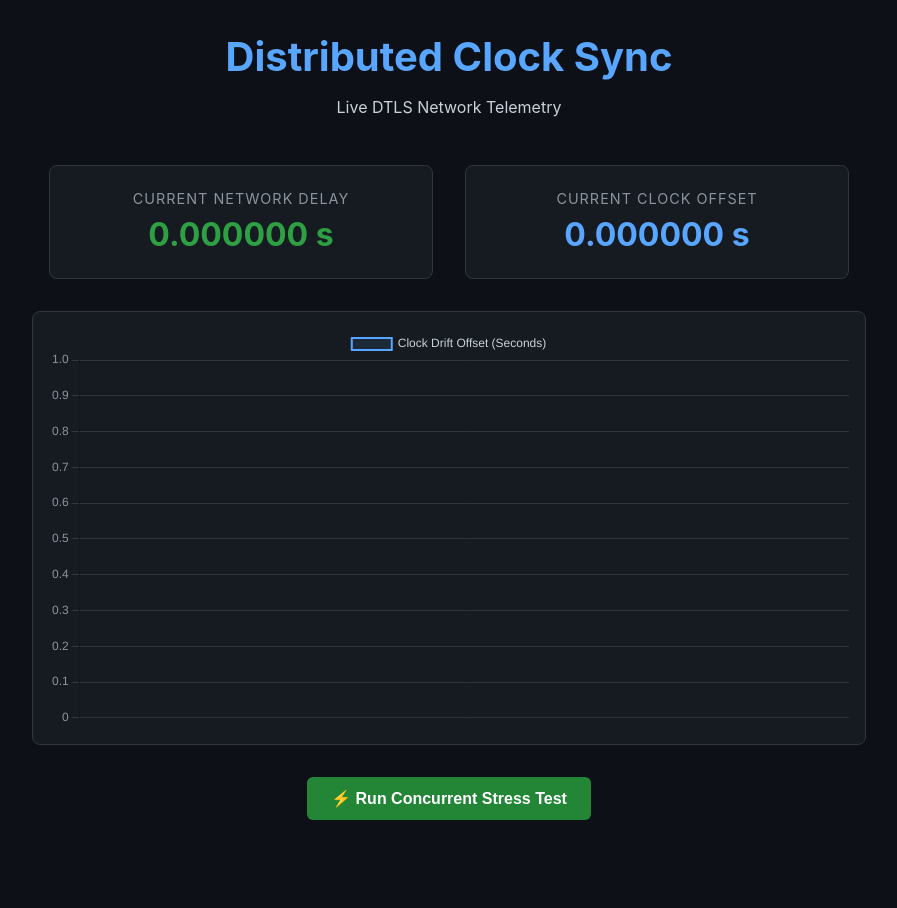
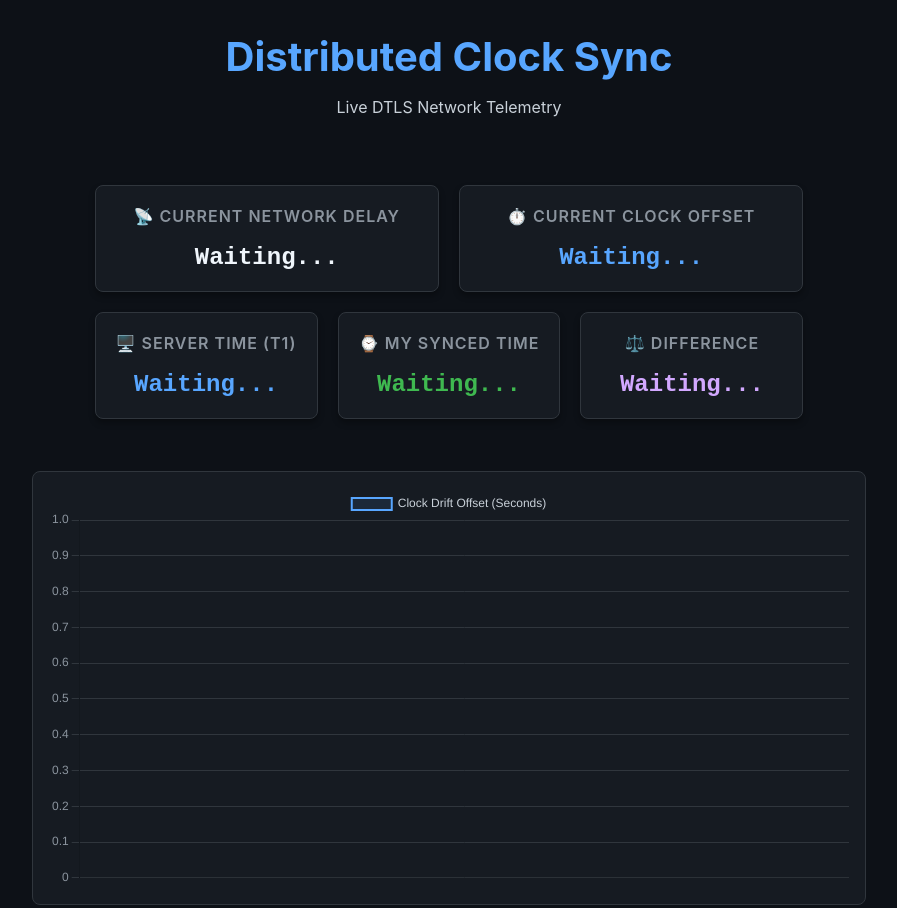
Before and after one commit to ronakmsurana/udp-clock-sync, a website: page index.html in a window 1280 px wide. Shown: the top 908 px of the page, without its empty margins (191-1088 px from the left). Before the commit the page ends 852 px from the top, so only its background shows below. Drawn offline with nearby package versions, Linux system fonts and the light colour scheme; no server answers.

Commit message:
Displayed dynamic Synchronised time on frontend, improved server side metrics

```diff
--- a/index.html
+++ b/index.html
@@ -44,6 +44,61 @@
             border-radius: 8px;
             padding: 1rem;
         }
+        /* The Layout Grid */
+        .dashboard-grid {
+            display: grid;
+            grid-template-columns: repeat(6, 1fr); /* 6 invisible columns to make math easy */
+            gap: 20px;
+            margin: 20px auto;
+            max-width: 900px; /* Keeps the cards from stretching too far on wide screens */
+        }
+
+        /* Top row cards take up half the width (3 columns each) */
+        .dashboard-grid .metric-card:nth-child(1),
+        .dashboard-grid .metric-card:nth-child(2) {
+            grid-column: span 3;
+        }
+
+        /* Bottom row cards take up a third of the width (2 columns each) */
+        .dashboard-grid .metric-card:nth-child(3),
+        .dashboard-grid .metric-card:nth-child(4),
+        .dashboard-grid .metric-card:nth-child(5) {
+            grid-column: span 2;
+        }
+
+        /* The Universal Card Style */
+        .metric-card {
+            background: #161b22;
+            padding: 20px;
+            border-radius: 8px;
+            border: 1px solid #30363d;
+            text-align: center;
+            display: flex;
+            flex-direction: column;
+            justify-content: center;
+            box-shadow: 0 4px 6px rgba(0, 0, 0, 0.3); /* Adds a nice subtle shadow */
+        }
+
+        /* Text Styling */
+        .metric-title {
+            font-size: 16px;
+            color: #8b949e;
+            margin-bottom: 10px;
+            font-weight: 600;
+        }
+
+        .metric-value {
+            font-size: 24px;
+            font-family: monospace;
+            font-weight: bold;
+        }
+
+        /* Specific Colors for the Numbers */
+        .delay-color { color: #f0f6fc; }
+        .offset-color { color: #58a6ff; }
+        .server-color { color: #58a6ff; }
+        .synced-color { color: #3fb950; }
+        .diff-color { color: #d2a8ff; }
     </style>
 </head>
 <body>
@@ -54,14 +109,31 @@
     </div>
 
     <div class="metrics-container">
-        <div class="metric-card">
-            <div class="metric-title">Current Network Delay</div>
-            <div class="metric-value" id="delayValue">0.000000 s</div>
+        <div class="dashboard-grid">
+            <div class="metric-card">
+                <div class="metric-title">📡 Current Network Delay</div>
+                <div class="metric-value delay-color" id="delayValue">Waiting...</div>
+            </div>
+            <div class="metric-card">
+                <div class="metric-title">⏱️ Current Clock Offset</div>
+                <div class="metric-value offset-color" id="offsetValue">Waiting...</div>
+            </div>
+
+            <div class="metric-card">
+                <div class="metric-title">🖥️ Server Time (T1)</div>
+                <div class="metric-value server-color" id="serverTimeValue">Waiting...</div>
+            </div>
+            <div class="metric-card">
+                <div class="metric-title">⌚ My Synced Time</div>
+                <div class="metric-value synced-color" id="syncedTimeValue">Waiting...</div>
+            </div>
+            <div class="metric-card">
+                <div class="metric-title">⚖️ Difference</div>
+                <div class="metric-value diff-color" id="differenceValue">Waiting...</div>
+            </div>
         </div>
-        <div class="metric-card">
-            <div class="metric-title">Current Clock Offset</div>
-            <div class="metric-value" id="offsetValue" style="color: #58a6ff;">0.000000 s</div>
-        </div>
+
+    </div>
     </div>
 
     <div class="chart-container">
@@ -107,11 +179,35 @@
             }
         });
 
+        // --- Helper function to format raw timestamps into a human clock ---
+        function formatTime(timestamp) {
+            // 1. Convert the Unix timestamp (seconds) to a JavaScript Date object (milliseconds)
+            const date = new Date(timestamp * 1000);
+
+            // 2. Extract the local hours, minutes, and seconds (padding with '0' if needed)
+            const h = date.getHours().toString().padStart(2, '0');
+            const m = date.getMinutes().toString().padStart(2, '0');
+            const s = date.getSeconds().toString().padStart(2, '0');
+
+            // 3. Extract the exact microsecond decimals from the raw double
+            // (timestamp % 1) gets just the fractional part (e.g., 0.123456)
+            // .substring(2) chops off the "0." part, leaving just the numbers
+            const decimals = (timestamp % 1).toFixed(6).substring(2);
+
+            // 4. Return the formatted string: HH:MM:SS.xxxxxx
+            return `${h}:${m}:${s}.${decimals}`;
+        }
+
         // Listen for live data from the C client via Node
         socket.on('sync_update', (data) => {
             // Update digital readouts
             document.getElementById('delayValue').innerText = data.delay.toFixed(6) + ' s';
             document.getElementById('offsetValue').innerText = data.offset.toFixed(6) + ' s';
+
+            // --- NEW: Update the new time displays ---
+            document.getElementById('serverTimeValue').innerText = formatTime(data.server_time);
+            document.getElementById('syncedTimeValue').innerText = formatTime(data.synced_time);
+            document.getElementById('differenceValue').innerText = data.difference.toFixed(8) + " s";
 
             // Add new data to the chart
             const now = new Date().toLocaleTimeString();
```
Also changed, not shown: 3 other files.
